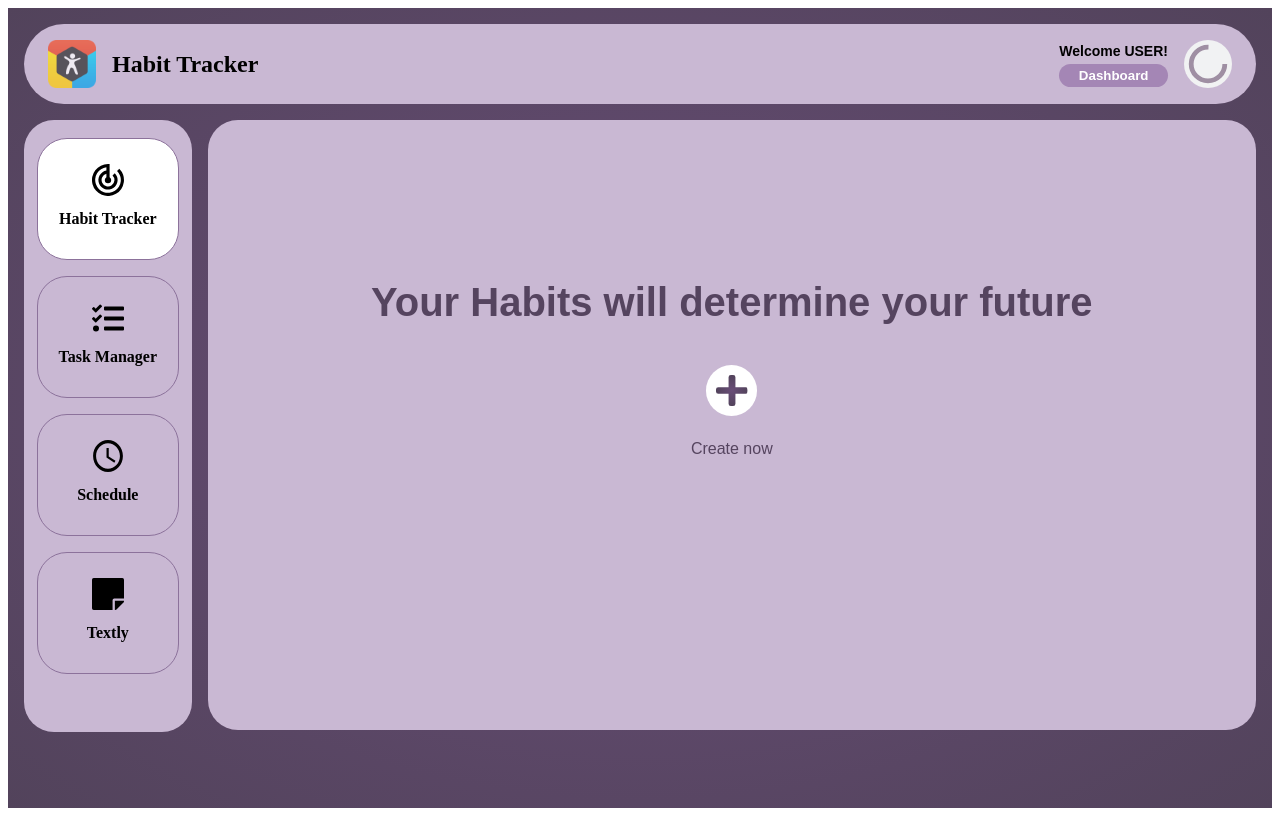
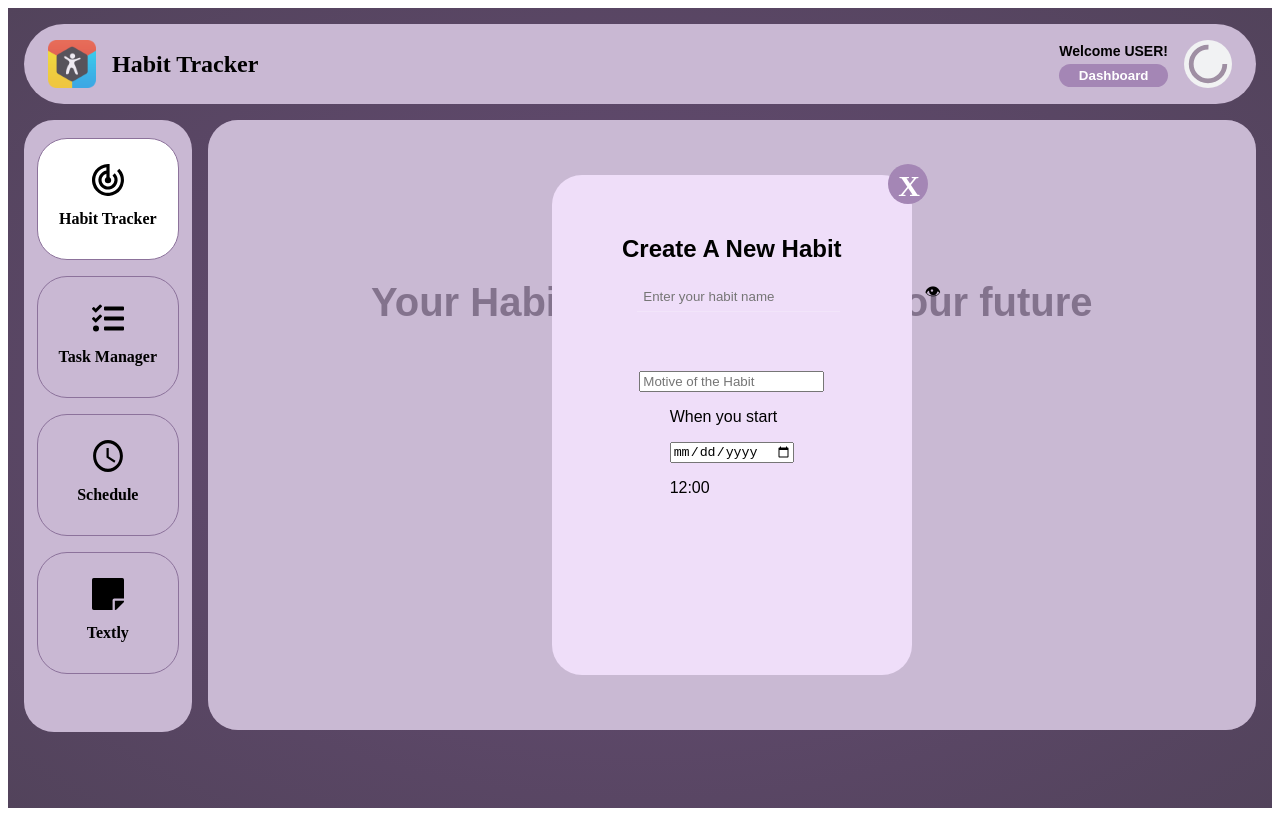
Before and after one commit to hamid1882/AskTask, a Next.js app: page /home in a window 1280 px wide. Built offline with nearby package versions, Linux system fonts and the light colour scheme.

Commit message:
Added UI inprovements and Input component

```diff
--- /dev/null
+++ b/Components/AddTaskPopup.js
@@ -0,0 +1,69 @@
+import React from 'react';
+import Input from "./Input.js";
+
+export default function AddTaskPopup() {
+  return (
+    <div className="container">
+      <div className="popup-container">
+        <img src="/static/images/cross.svg" alt="cross" className="cancel-icon" />
+        <h2>Create A New Habit</h2>
+        <Input
+          title = {"Habit Name"}
+          type = {"text"}
+          value = {""}
+          name = {""}
+          handleInputChange = {() => {}}
+          placeholder = {"Enter your habit name"}
+        />
+        <input type="text" placeholder="Motive of the Habit" />
+        <div>
+          <p>When you start</p>
+          <input type="date" />
+          <p>12:00</p>
+        </div>
+      </div>
+      <style jsx>
+        {
+          `
+          .container {
+            position: absolute;
+            width: 100%;
+            margin: 0em 1em;
+            height: 610px;
+            background: rgba(201, 184, 211, 0.4);
+            border-radius: 30px;
+            display: flex;
+            flex-direction: column;
+            align-items: center;
+            font-family: sans-serif;
+            display: flex;
+            align-items: center;
+            justify-content: center;
+          }
+
+          .popup-container {
+            width: 360px;
+            height: 500px;
+            background-color: #EFDEF9;
+            border-radius: 30px;
+            display: flex;
+            flex-direction: column;
+            align-items: center;
+          }
+
+          .cancel-icon {
+            width: 2.5em;
+            height: 2.5em;
+            background-color: #A486B5;
+            border-radius: 50%;
+            position: relative;
+            top: -0.7em;
+            right: -11em;
+            cursor: pointer;
+          }
+          `
+        }
+      </style>
+    </div>
+  )
+}
--- /dev/null
+++ b/Components/Input.js
@@ -0,0 +1,92 @@
+import React from 'react'
+
+export default function Input({
+  title = "",
+  type = "",
+  value = "",
+  name = "",
+  handleInputChange = () => {},
+  placeholder = "",
+  isViewPassword = "",
+  togglePassword = () => {}
+})
+
+{
+  return (
+    <div>
+      {value.length > 0 && <p className='input-title'>{title}</p>}
+      <input
+        type={isViewPassword ? "password" : type}
+        className="input"
+        onChange={(e) => handleInputChange(e, name)}
+        value={value}
+        placeholder={placeholder}
+      />
+      {
+        isViewPassword !== undefined
+        ? <p className="show-psk" onClick={() => togglePassword(!isViewPassword)}>👁</p>
+        : null
+      }
+    <style jsx>
+      {
+        `
+        .input-bar {
+          width: 90%;
+          margin: 1em 0em;
+          text-align: left;
+          color: #fff;
+        }
+
+        .input-title {
+          text-align: left;
+          margin-bottom: 5px;
+          font-size: 10px;
+          letter-spacing: 0.2em;
+          color: rgba(255, 255, 255, 0.5);
+        }
+
+        .input {
+          width: 100%;
+          border: none;
+          border-bottom: 1px solid rgba(255, 255, 255, 0.2);
+          outline: none;
+          shadow: none;
+          padding: 0.5em;
+          font-style: Roboto;
+          background: transparent;
+          color: #fff;
+        }
+
+        .input:focus {
+          outline: none;
+          border: none;
+          border-bottom: 1px solid rgba(255, 255, 255, 0.2);
+        }
+
+        .input:active {
+          outline: none;
+          border: none;
+          background: transparent;
+          border-bottom: 1px solid rgba(255, 255, 255, 0.2);
+        }
+
+        .show-psk {
+          position: relative;
+          top: -3em;
+          left: 18em;
+          cursor: pointer;
+        }
+
+        .forgot-password {
+          font-size: 10px;
+          color:rgba(255, 255, 255, 0.5);
+          position: relative;
+          top: -5em;
+          left: 10em;
+          cursor: pointer;
+        }`
+      }
+    </style>
+    </div>
+  )
+}
--- a/Components/TaskContainer.js
+++ b/Components/TaskContainer.js
@@ -1,4 +1,5 @@
 import React from 'react'
+import AddTaskPopup from './AddTaskPopup'
 
 export default function TaskContainer() {
   return (
@@ -6,7 +7,7 @@ export default function TaskContainer() {
         <h3 className="qoute">Your Habits will determine your future</h3>
         <img src="/static/images/plus.svg" alt="add" className="add-icon" />
         <p className="create-text">Create now</p>
-
+        <AddTaskPopup />
         <style jsx>{
         `
         .task-container {
@@ -19,6 +20,7 @@ export default function TaskContainer() {
           flex-direction: column;
           align-items: center;
           font-family: sans-serif;
+          position: relative;
         }
 
         .qoute {
```
Also changed, not shown: Components/Login.js (+13 -51 lines), public/static/images/cross.svg (added).
